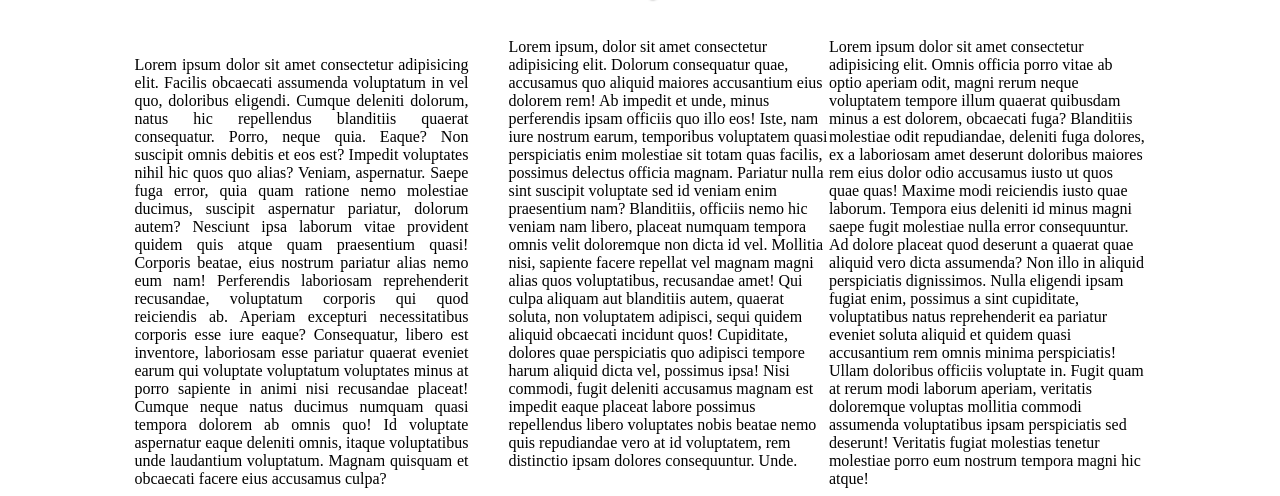
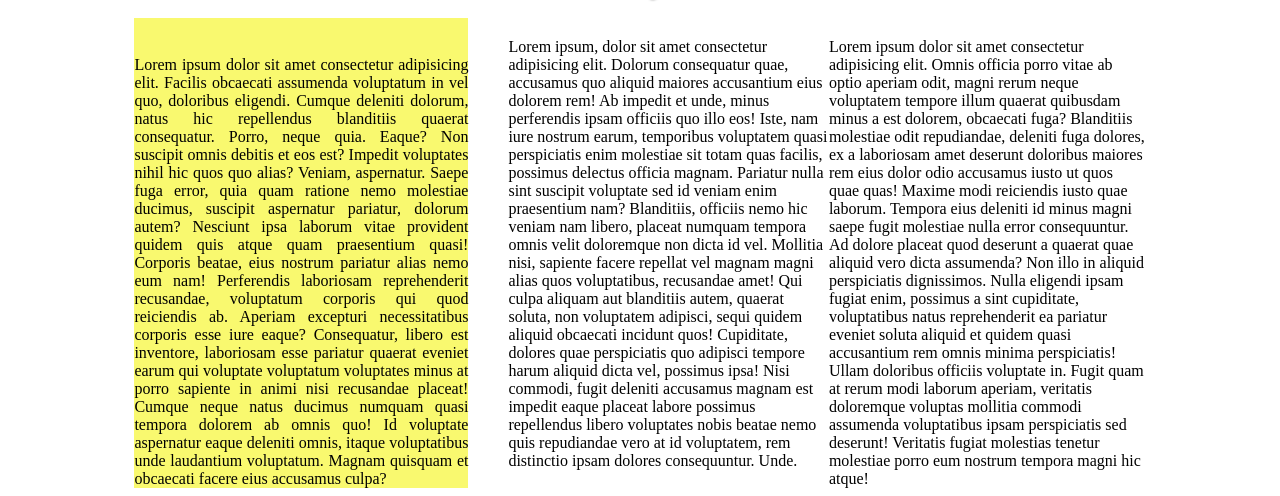
Before and after one commit to milankovicsrobert/hardver, a plain HTML site: page index.html in a window 1280 px wide. Shown: the part 390-886 px from the top of the page. Drawn offline with Linux system fonts and the light colour scheme.

Commit message:
Update styles.css

```diff
--- a/style/styles.css
+++ b/style/styles.css
@@ -7,4 +7,4 @@ body {background-image: url(../pict/HARDWARE.jpg); background-repeat:no-repeat;b
 h1 {text-align: center; color:brown; text-shadow: 3px 3px 3px black;}
 nav {display: flex; flex-direction: row; justify-content: space-around; width: 90%; margin-left: auto; margin-right: auto; padding: 2em; color:rgba(255, 255, 0, 0.6 black )}
 .wrapper {display: flex; flex-direction: row; width: 80%; margin-left: auto; margin-right: auto; }
-.elso, masodik, harmadik {margin-right: 40px; text-align: justify; }
+.elso, masodik, harmadik {margin-right: 40px; text-align: justify; background-color: rgba(245, 245, 16, 0.6)}
```
